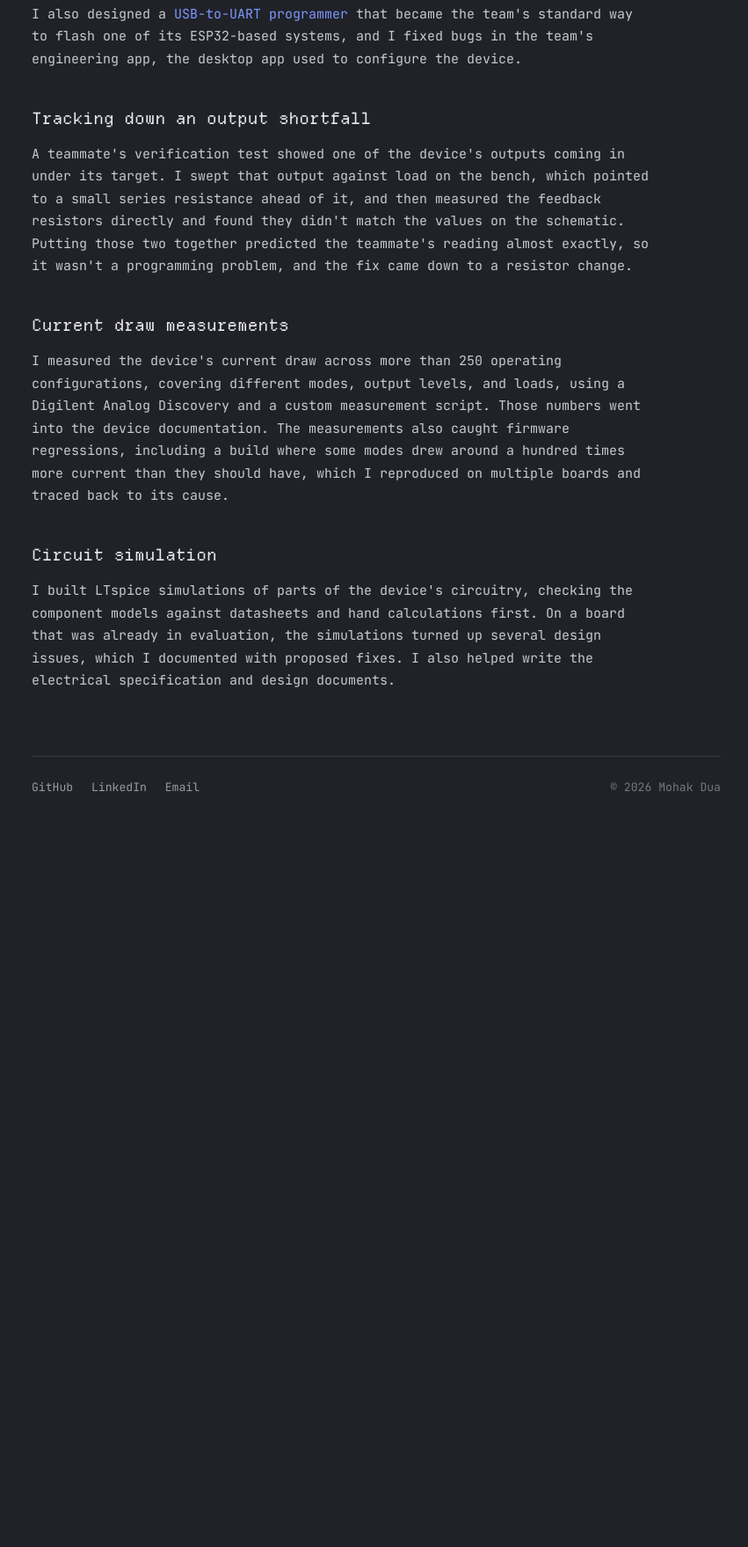
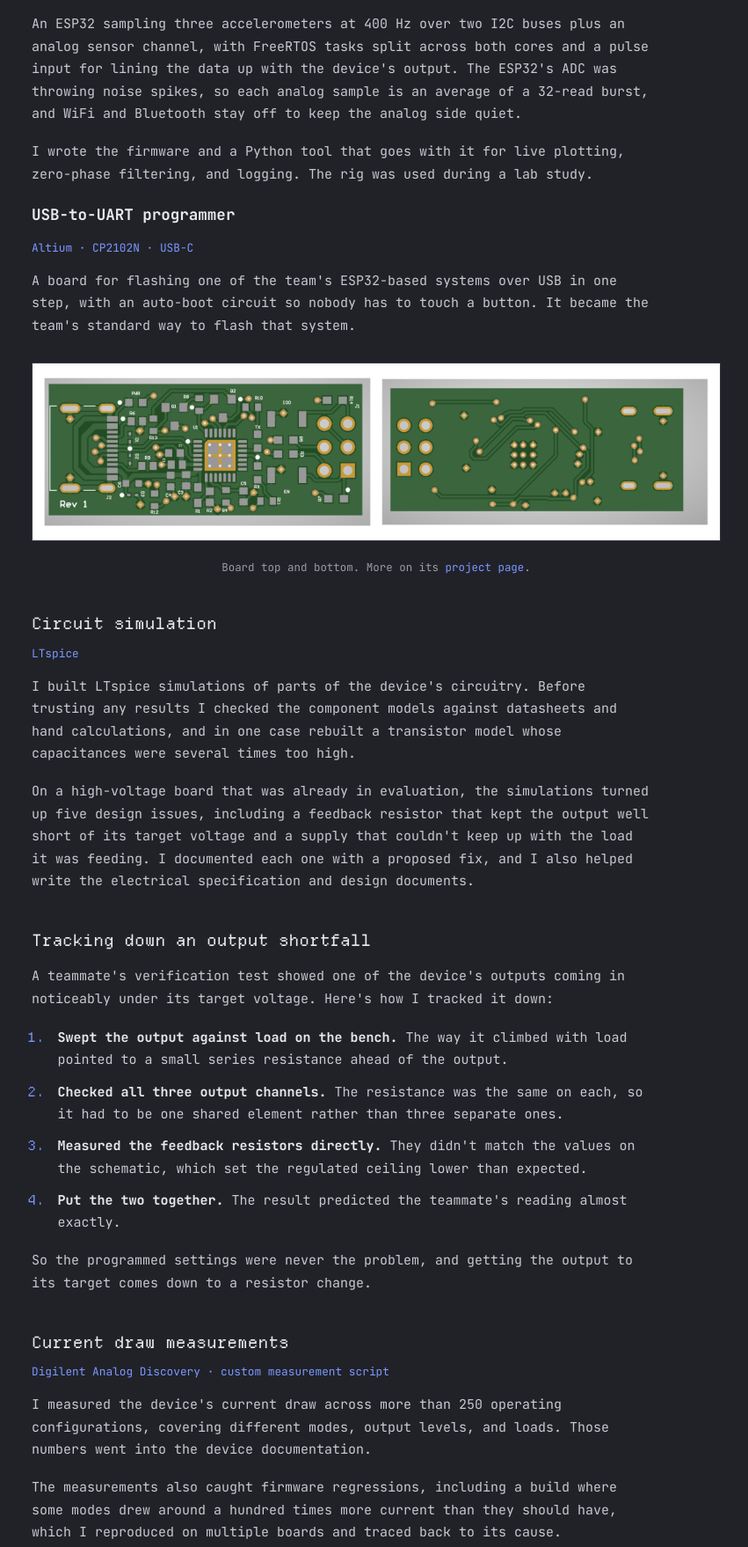
Before and after one commit to mhk6/mhk6.github.io, a plain HTML site: page experience/calyan.html in a window 1280 px wide. Shown: the part 931-2689 px from the top of the page at 88% size, without its empty margins (212-1063 px from the left). Before the commit the page ends 1933 px from the top, so only its background shows below. Drawn offline with Linux system fonts and the light colour scheme.

Commit message:
Calyan page: more detail, clearer structure, no month timeframes
Co-Authored-By: Claude Opus 5.5 <noreply@anthropic.com>

```diff
--- a/assets/css/style.css
+++ b/assets/css/style.css
@@ -260,3 +260,10 @@ figure.model3d{margin:1.8rem 0}
 
 /* fallback: smooth fade-out on navigation where cross-document VT is unsupported */
 html.pt-leaving body{ opacity:0; transition:opacity .22s ease }
+
+/* ---- Detail-page extras: per-section tools line, numbered steps ---- */
+.article .stack{color:var(--accent); font-size:.8rem; margin:-.35rem 0 .9rem}
+.article ol{color:#c9c9d0; margin:0 0 1.1rem; padding-left:1.5rem; max-width:44rem}
+.article ol li{margin:.6rem 0; padding-left:.35rem}
+.article ol li::marker{color:var(--accent); font-family:var(--display)}
+.article ol li strong{color:var(--text)}
--- a/experience/calyan.html
+++ b/experience/calyan.html
@@ -30,20 +30,43 @@
     <p>I spent the summer as an electrical engineering intern at Calyan Technologies, a local medical tech startup building cardiac devices. Most of my time went into verification testing, bench measurements, and circuit simulation on the device hardware, and I built a couple of tools for the team along the way.</p>
 
     <h2>Firmware verification</h2>
-    <p>Most of July went into firmware verification. The team ran a formal 125-step system test protocol across the device's processors, and I ran more than 120 of those steps, several times over as new firmware builds and test units came in. That meant setting up the bench, driving the device through its operating modes, capturing the signals, and writing the results into the final test report. I also kept the running list of firmware issues we found and retested fixes on each new build, and I ported part of the team's Python test automation over to a new version of the hardware.</p>
+    <p class="stack">Python · pytest · Digilent Analog Discovery</p>
+    <p>I was responsible for the device's firmware verification test protocol, and I ran more than 120 test steps on it, several times over as new firmware builds and test units came in. That meant setting up the bench, driving the device through each of its operating modes, capturing the signals, and writing the results into the final test report.</p>
+    <p>I also kept the running list of firmware issues we found, covering things like power, memory tests, and parameter handling, and retested fixes on each new build. On the automation side, I ported part of the team's Python test suite over to a new version of the hardware, and I fixed bugs in the team's engineering app, the desktop app used to configure the device.</p>
 
     <h2>Tools I built</h2>
-    <p>In June I built a multi-sensor data-acquisition rig for lab testing. It's an ESP32 reading three accelerometers over two I2C buses plus an analog sensor channel, with FreeRTOS tasks split across both cores and a pulse input for lining the data up with the device's output. I wrote the firmware and a Python tool that goes with it for live plotting, filtering, and logging, and the rig was used during a lab study.</p>
-    <p>I also designed a <a href="../projects/usb-uart-programmer.html">USB-to-UART programmer</a> that became the team's standard way to flash one of its ESP32-based systems, and I fixed bugs in the team's engineering app, the desktop app used to configure the device.</p>
+    <h3>Multi-sensor data-acquisition rig</h3>
+    <p class="stack">ESP32 · FreeRTOS · I2C · Python</p>
+    <p>An ESP32 sampling three accelerometers at 400 Hz over two I2C buses plus an analog sensor channel, with FreeRTOS tasks split across both cores and a pulse input for lining the data up with the device's output. The ESP32's ADC was throwing noise spikes, so each analog sample is an average of a 32-read burst, and WiFi and Bluetooth stay off to keep the analog side quiet.</p>
+    <p>I wrote the firmware and a Python tool that goes with it for live plotting, zero-phase filtering, and logging. The rig was used during a lab study.</p>
+
+    <h3>USB-to-UART programmer</h3>
+    <p class="stack">Altium · CP2102N · USB-C</p>
+    <p>A board for flashing one of the team's ESP32-based systems over USB in one step, with an auto-boot circuit so nobody has to touch a button. It became the team's standard way to flash that system.</p>
+    <figure>
+      <a href="../projects/usb-uart-programmer.html"><img src="../assets/img/usbuart-boards.png" alt="Top and bottom of the USB-to-UART programmer board in Altium." /></a>
+      <figcaption>Board top and bottom. More on its <a href="../projects/usb-uart-programmer.html">project page</a>.</figcaption>
+    </figure>
+
+    <h2>Circuit simulation</h2>
+    <p class="stack">LTspice</p>
+    <p>I built LTspice simulations of parts of the device's circuitry. Before trusting any results I checked the component models against datasheets and hand calculations, and in one case rebuilt a transistor model whose capacitances were several times too high.</p>
+    <p>On a high-voltage board that was already in evaluation, the simulations turned up five design issues, including a feedback resistor that kept the output well short of its target voltage and a supply that couldn't keep up with the load it was feeding. I documented each one with a proposed fix, and I also helped write the electrical specification and design documents.</p>
 
     <h2>Tracking down an output shortfall</h2>
-    <p>A teammate's verification test showed one of the device's outputs coming in under its target. I swept that output against load on the bench, which pointed to a small series resistance ahead of it, and then measured the feedback resistors directly and found they didn't match the values on the schematic. Putting those two together predicted the teammate's reading almost exactly, so it wasn't a programming problem, and the fix came down to a resistor change.</p>
+    <p>A teammate's verification test showed one of the device's outputs coming in noticeably under its target voltage. Here's how I tracked it down:</p>
+    <ol>
+      <li><strong>Swept the output against load on the bench.</strong> The way it climbed with load pointed to a small series resistance ahead of the output.</li>
+      <li><strong>Checked all three output channels.</strong> The resistance was the same on each, so it had to be one shared element rather than three separate ones.</li>
+      <li><strong>Measured the feedback resistors directly.</strong> They didn't match the values on the schematic, which set the regulated ceiling lower than expected.</li>
+      <li><strong>Put the two together.</strong> The result predicted the teammate's reading almost exactly.</li>
+    </ol>
+    <p>So the programmed settings were never the problem, and getting the output to its target comes down to a resistor change.</p>
 
     <h2>Current draw measurements</h2>
-    <p>I measured the device's current draw across more than 250 operating configurations, covering different modes, output levels, and loads, using a Digilent Analog Discovery and a custom measurement script. Those numbers went into the device documentation. The measurements also caught firmware regressions, including a build where some modes drew around a hundred times more current than they should have, which I reproduced on multiple boards and traced back to its cause.</p>
-
-    <h2>Circuit simulation</h2>
-    <p>I built LTspice simulations of parts of the device's circuitry, checking the component models against datasheets and hand calculations first. On a board that was already in evaluation, the simulations turned up several design issues, which I documented with proposed fixes. I also helped write the electrical specification and design documents.</p>
+    <p class="stack">Digilent Analog Discovery · custom measurement script</p>
+    <p>I measured the device's current draw across more than 250 operating configurations, covering different modes, output levels, and loads. Those numbers went into the device documentation.</p>
+    <p>The measurements also caught firmware regressions, including a build where some modes drew around a hundred times more current than they should have, which I reproduced on multiple boards and traced back to its cause.</p>
 
   </article>
 
```
